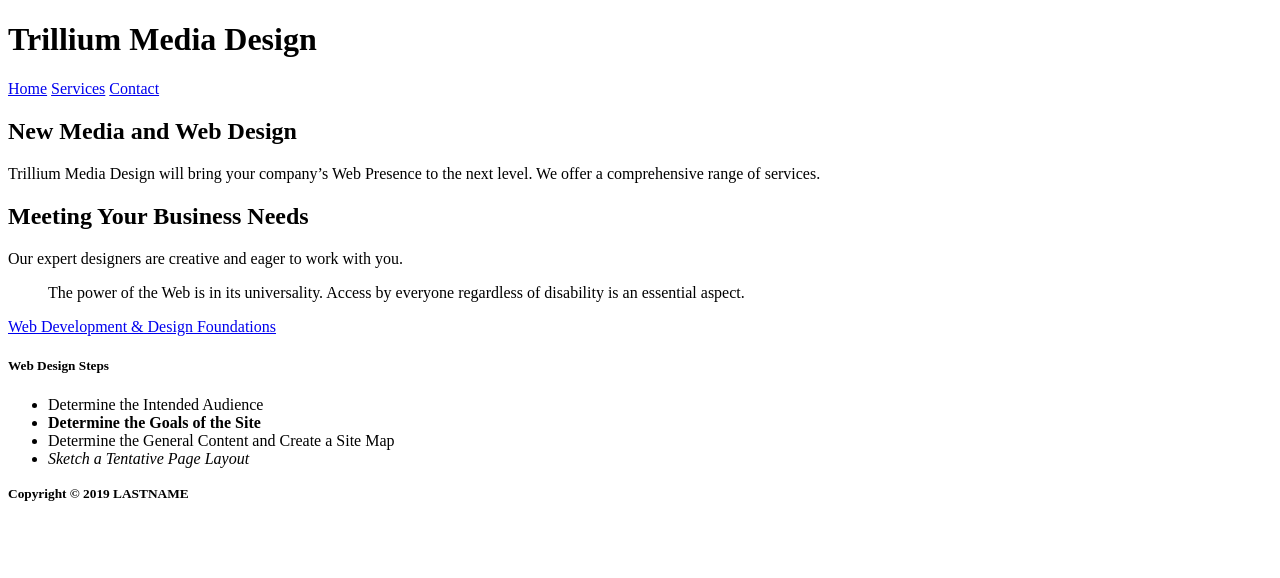
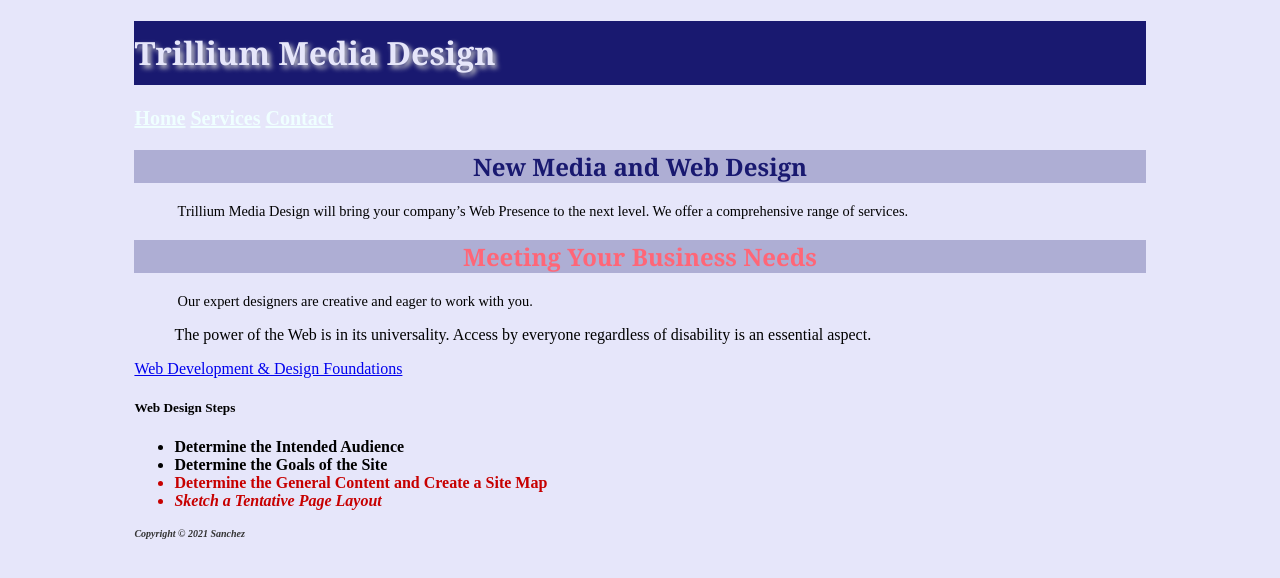
Before and after one commit to 44144-fa21/ch3inclassnotes-martintsanchez, a plain HTML site: page index.html in a window 1280 px wide. Drawn offline with Linux system fonts and the light colour scheme.

Commit message:
Ch3InClassNotesFinal
Added in code

```diff
--- a/index.html
+++ b/index.html
@@ -1,10 +1,13 @@
 <!DOCTYPE html>
 <html lang="en">
 	<head>
-		<title>LASTNAME Chapter 3 InClass Notes</title>
+		<title>Sanchez Chapter 3 InClass Notes</title>
 		<meta charset="utf-8">
+		<link href="style.css" rel="stylesheet">
 	</head>
     <body>
+			<div id="wrapper">
+
         <!-- Structural Elements - header, nav, main, footer -->
         <header>
             <h1>Trillium Media Design</h1>
@@ -19,7 +22,7 @@
             <h2>New Media and Web Design</h2>
             <p>Trillium Media Design will bring your company&rsquo;s Web Presence to the next level. We offer a comprehensive range of services.</p>
 
-            <h2>Meeting Your Business Needs</h2>
+            <h2 id="red">Meeting Your Business Needs</h2>
             <p>Our expert designers are creative and eager to work with you.</p>
 
             <!--Indents a block of text for special emphasis -->
@@ -32,14 +35,14 @@
             <ul>
                 <li>Determine the Intended Audience</li>
                 <li><strong>Determine the Goals of the Site</strong></li>
-                <li>Determine the General Content and Create a Site Map</li>
-                <li><em>Sketch a Tentative Page Layout</em></li>
+                <li class="feature">Determine the General Content and Create a Site Map</li>
+                <li class="feature"><em>Sketch a Tentative Page Layout</em></li>
             </ul>
 
         </main>
         <footer>
-            <small><strong>Copyright &copy; 2019 LASTNAME</strong></small>
+            <small><strong>Copyright &copy; 2021 Sanchez</strong></small>
         </footer>
-
+</div>
     </body>
 </html>
--- /dev/null
+++ b/style.css
@@ -0,0 +1,37 @@
+  body {background-color: #E6E6FA;
+        color: #191970
+        font-family: Arial, Verdana, sans-serif;
+      }
+  h1 {background-color: #191970;
+      color: #E6E6FA;
+      font-family: Georgia, "Times New Roman", serif;
+      line-height: 200%;
+      text-shadow: 3px 3px 5px #cccccc;
+    }
+    h2 {background-color: #AEAED4;
+        color: #191970;
+        font-family: Georgia, "Times New Roman", serif;
+        text-align: center;
+      }
+    p {font-size: .90em;
+        text-indent: 3em;
+      }
+    ul {font-weight: bold;
+    }
+    nav {font-weight: bold;
+          font-size: 1.25em;
+        }
+    footer {color: #333333;
+          font-size: .75em;
+          font-style: italic;
+        }
+
+    #red {color: #ff6677;
+    }
+    #wrapper {margin-left: auto;
+              margin-right: auto;
+              width: 80%;
+    }
+    .feature{color: #c70000;}
+
+    nav a {color: #EFFFFF;}
```
Also changed, not shown: contact.html (+3 -2 lines), services.html (+3 -2 lines).
